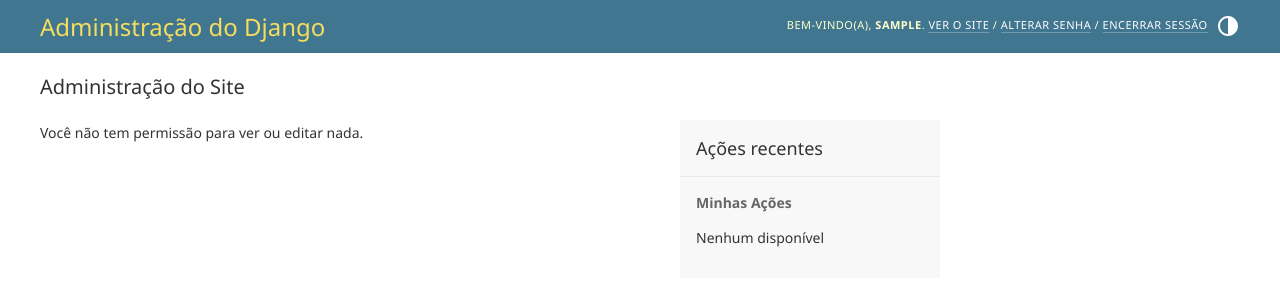
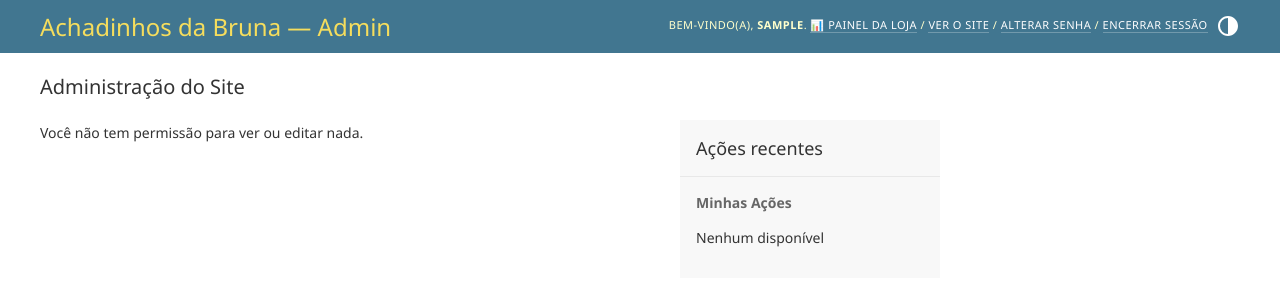
Before and after one commit to Elloy123/achadinhodabruna, a Django app: page /admin/ in a window 1280 px wide. Shown: the top 300 px of the page. Run offline with Django 5.2, Linux system fonts and the light colour scheme; the visitor is signed in with stand-in values (Sample User, id 1); data comes from the database, SQL or seed files in the repository; data that the repository does not hold is empty.

Commit message:
Move painel para /admin/painel/ e remove o link do site público
Co-Authored-By: Claude Opus 5.5 <noreply@anthropic.com>

```diff
--- a/config/urls.py
+++ b/config/urls.py
@@ -4,8 +4,9 @@ from django.contrib import admin
 from django.urls import include, path
 
 urlpatterns = [
+    # Antes de admin.site.urls, senão o catch-all do admin responde 404.
+    path("admin/painel/", include("painel.urls")),
     path("admin/", admin.site.urls),
-    path("painel/", include("painel.urls")),
     path("", include("loja.urls")),
 ]
 
--- /dev/null
+++ b/templates/admin/base_site.html
@@ -0,0 +1,17 @@
+{% extends "admin/base.html" %}
+
+{% block title %}{% if subtitle %}{{ subtitle }} | {% endif %}{{ title }} | Achadinhos da Bruna{% endblock %}
+
+{% block branding %}
+<div id="site-name"><a href="{% url 'admin:index' %}">Achadinhos da Bruna — Admin</a></div>
+{% if user.is_anonymous %}
+  {% include "admin/color_theme_toggle.html" %}
+{% endif %}
+{% endblock %}
+
+{% block userlinks %}
+  {% if user.is_active and user.is_staff %}<a href="{% url 'painel:dashboard' %}">📊 Painel da loja</a> / {% endif %}
+  {{ block.super }}
+{% endblock %}
+
+{% block nav-global %}{% endblock %}
--- a/templates/base.html
+++ b/templates/base.html
@@ -26,7 +26,6 @@
         <button type="submit">Buscar</button>
       </form>
       <div class="acoes-topo">
-        {% if user.is_staff %}<a class="btn-sacola" href="{% url 'painel:dashboard' %}">📊 Painel</a>{% endif %}
         <a class="btn-sacola" href="{% url 'loja:carrinho' %}">🛍️ Sacola <span class="contador">{{ qtd_carrinho }}</span></a>
       </div>
     </div>
```
Also changed, not shown: README.md.
